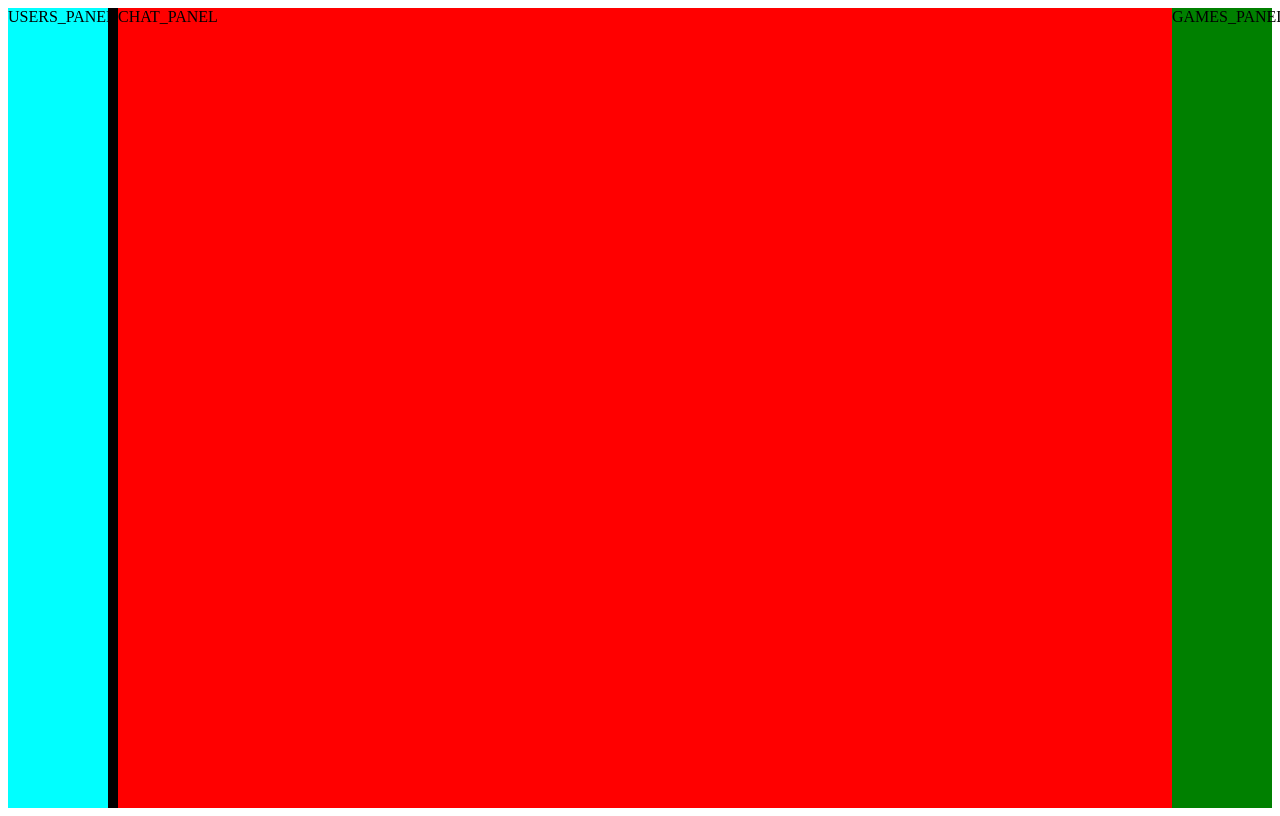
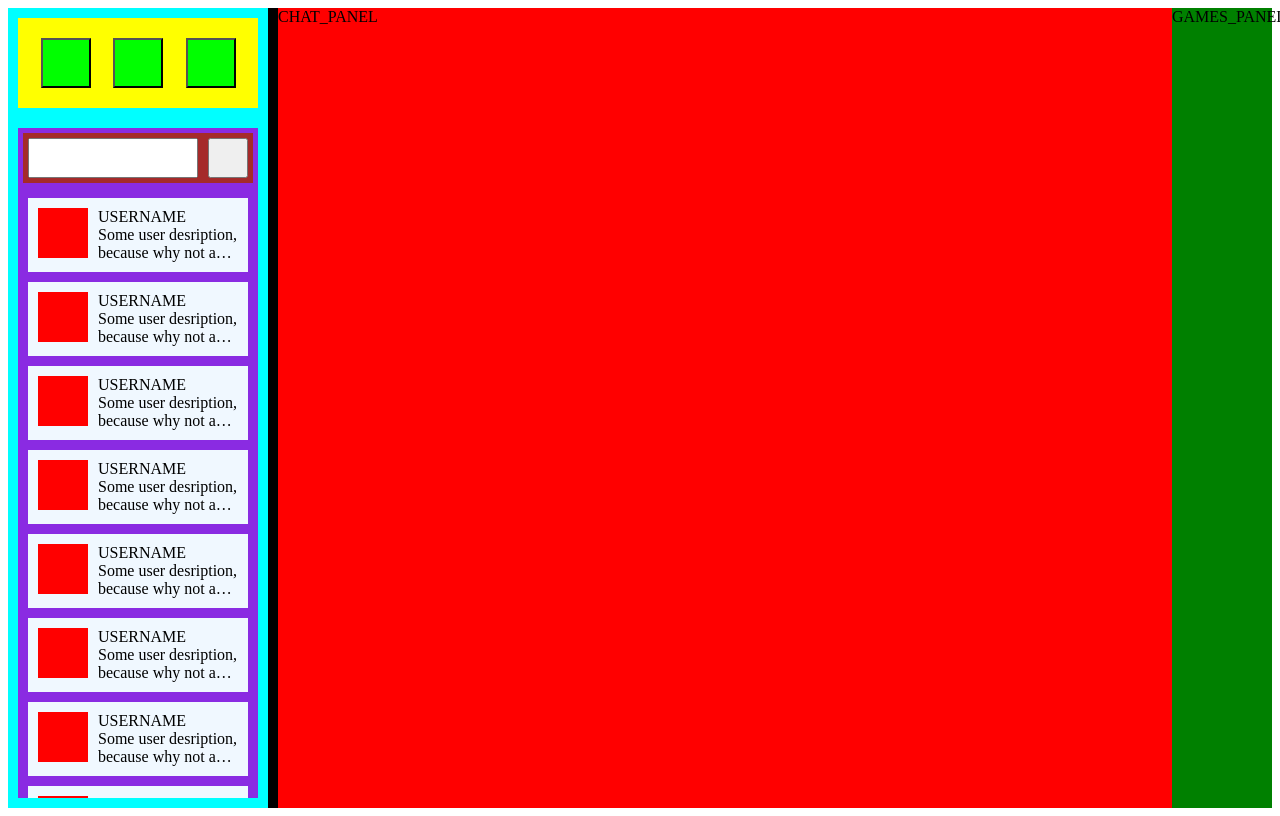
Before and after one commit to xSzymuchax/ChattyApp, a React app in the folder frontend/: page / in a window 1280 px wide. Built offline with nearby package versions, Linux system fonts and the light colour scheme; the HTML template or start-up script is replaced by a standard one.

Commit message:
Basic user search structure, SearchBar, HTMLonly

```diff
--- a/frontend/src/components/AppLayout.jsx
+++ b/frontend/src/components/AppLayout.jsx
@@ -4,7 +4,7 @@ import LayoutManipulator from './LayoutManipulator'
 import './AppLayout.css'
 
 function AppLayout({usersPanel, chatPanel, gamesPanel}) {
-    const minWidthUserPanel = 100;
+    const minWidthUserPanel = 260;
     const minWidthGamesPanel = 100;
 
     const [leftWidth, setLeftWidth] = useState(minWidthUserPanel);
@@ -16,7 +16,7 @@ function AppLayout({usersPanel, chatPanel, gamesPanel}) {
 
         const handleMouseMove = (event) => {
             const delta = event.clientX - startX;
-            setWidth(Math.max(100, startWidth + delta * direction));
+            setWidth(Math.max(minWidthUserPanel, startWidth + delta * direction));
         }
 
         const handleMouseUp = (event) => {
--- /dev/null
+++ b/frontend/src/components/SearchBar.css
@@ -0,0 +1,18 @@
+.search-bar {
+    height: 40px;
+    width: 100%vh;
+    margin: 5px;
+    padding: 5px;
+    background-color: brown;
+    display: flex;
+
+}
+
+.search-bar > input {
+    width: 100%;
+    margin-right: 10px;
+}
+
+.search-bar > button {
+    aspect-ratio: 1 / 1;
+}
--- /dev/null
+++ b/frontend/src/components/SearchBar.jsx
@@ -0,0 +1,13 @@
+import './SearchBar.css'
+
+function SearchBar() {
+    return (
+        <div className="search-bar">
+            <input type='textbox' />
+            <button />
+        </div>
+
+    )
+}
+
+export default SearchBar
--- /dev/null
+++ b/frontend/src/components/UserSearchCard.css
@@ -0,0 +1,34 @@
+.user-search-card {
+    display: flex;
+    background-color: aliceblue;
+    padding: 10px;
+    width: 100%vh;
+    margin: 10px;
+    max-height: 100px;
+    overflow: hidden;
+}
+
+.profile-picture {
+    width: 50px;
+    height: 50px;
+    aspect-ratio: 1 / 1;
+    background-color: red;
+    margin-right: 10px;
+}
+
+.text-data {
+    overflow: hidden;
+    width: 100%vh;
+}
+
+.username > span {
+    white-space: nowrap;
+    overflow: hidden;
+    text-overflow: ellipsis;
+}
+
+.description > span {
+    display: -webkit-box;
+    -webkit-box-orient: vertical;
+    -webkit-line-clamp: 2;
+}
--- /dev/null
+++ b/frontend/src/components/UserSearchCard.jsx
@@ -0,0 +1,24 @@
+import './UserSearchCard.css'
+
+function UserSearchCard({username, profilePicture, description}){
+    return (
+        <div className="user-search-card">
+            <div className="profile-picture">
+                <image />
+            </div>
+
+            <div className="text-data">
+                <div className="username">
+                    <span>USERNAME</span>
+                </div>
+
+                <div className="description">
+                    <span>Some user desription, because why not add it there to read.</span>
+                </div>
+            </div>
+
+        </div>
+    )
+}
+
+export default UserSearchCard
--- a/frontend/src/components/UsersPanel.css
+++ b/frontend/src/components/UsersPanel.css
@@ -1,3 +1,48 @@
 .users-panel {
     background-color: aqua;
+    display: flex;
+    flex-direction: column;
+    min-height: 0;
 }
+
+.tab-selector {
+    width: 100%vh;
+    height: 70px;
+    background-color: yellow;
+    margin: 10px;
+    display: flex;
+    justify-content: space-evenly;
+    padding: 10px;
+}
+
+.tab-selector button {
+    background-color: lime;
+    flex: 0 1 50px;
+
+    aspect-ratio: 1 / 1;
+
+    max-width: 50px;
+    max-height: 50px;
+
+    width: 50px;
+    height: 50px;
+
+    margin: 10px;
+}
+
+.content-display {
+    background-color: blueviolet;
+    height: 1fr;
+    width: 100%vh;
+    margin: 10px;
+    display: flex;
+    min-height: 0px;
+    flex: 1;
+    flex-direction: column;
+}
+
+.users-list-display {
+    flex: 1;
+    min-height: 0px;
+    overflow-y: scroll;
+}
--- a/frontend/src/components/UsersPanel.jsx
+++ b/frontend/src/components/UsersPanel.jsx
@@ -1,9 +1,41 @@
 import './UsersPanel.css'
+import UserSearchCard from './UserSearchCard'
+import SearchBar from './SearchBar'
 
 function UsersPanel({children}) {
     return(
         <div className="users-panel">
-            USERS_PANEL
+            <div className='tab-selector'>
+                <button className='users-list-button'></button>
+                <button className='chats-list-button'></button>
+                <button className='profile-button'></button>
+            </div>
+
+            <div className='content-display'>
+                <SearchBar />
+
+                <div className='users-list-display'>
+                    <UserSearchCard />
+                    <UserSearchCard />
+                    <UserSearchCard />
+                    <UserSearchCard />
+                    <UserSearchCard />
+                    <UserSearchCard />
+                    <UserSearchCard />
+                    <UserSearchCard />
+                    <UserSearchCard />
+                    <UserSearchCard />
+                    <UserSearchCard />
+                </div>
+
+                <div className='chats-list-display'>
+
+                </div>
+
+                <div className='profile-display'>
+
+                </div>
+            </div>
         </div>
     );
 }
```
